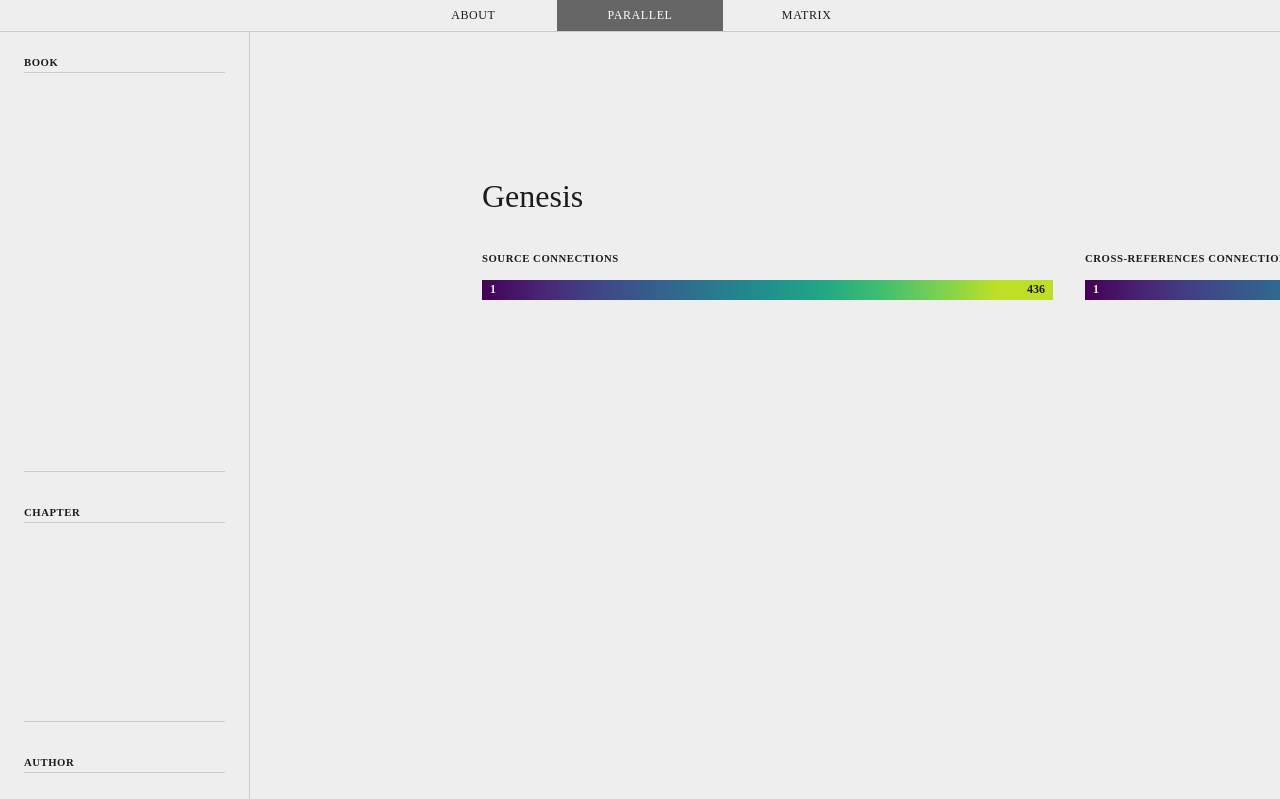
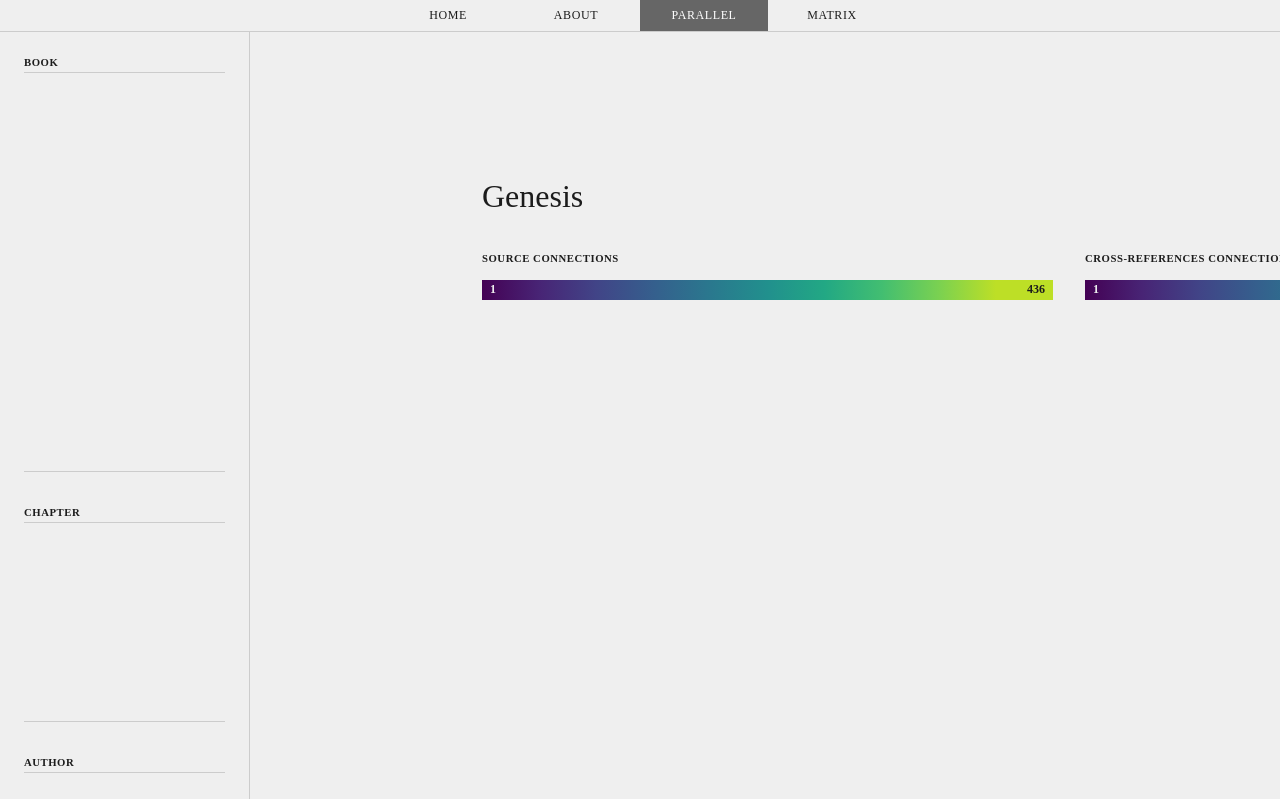
Before and after one commit to Camaal/scripturegraph, a Flask app: page / in a window 1280 px wide; the page is wider, and only the part inside the window is pictured. Shown: the top 799 px of that part. Run offline with Flask 2, Linux system fonts and the light colour scheme; data that the repository does not hold is empty; some web fonts are replaced.

Commit message:
Prep work for a top navigation to switch between views.

```diff
--- a/app/routes.py
+++ b/app/routes.py
@@ -22,8 +22,8 @@ def flat_list(l):
     return ["%s" % v for v in l]
 
 @app.route('/')
-@app.route('/index')
-def index():
+@app.route('/parallel')
+def parallel():
 
     defaultbookname = 'Genesis'
     defaultbook = 1
--- a/app/static/style.css
+++ b/app/static/style.css
@@ -3,7 +3,7 @@ html, body{
     font-weight: 300;
     margin: 0;
     color: #1c1c1c;
-    background-color: #eeeeee;
+    background-color: #efefef;
 }
 
 #top-nav-container{
@@ -13,8 +13,8 @@ html, body{
 
 .top-nav-list{
     display: grid;
-    grid-template-columns: 1fr 1fr 1fr;
-    width: 500px;
+    grid-template-columns: 1fr 1fr 1fr 1fr;
+    width: 40%;
     margin: 0 auto;
 }
 
--- a/app/templates/base.html
+++ b/app/templates/base.html
@@ -16,6 +16,7 @@
 <body>
 <div id="top-nav-container">
     <div class="top-nav-list">
+        <div class="top-nav-item">Home</div>
         <div class="top-nav-item">About</div>
         <div class="top-nav-item active">Parallel</div>
         <div class="top-nav-item">Matrix</div>
```
